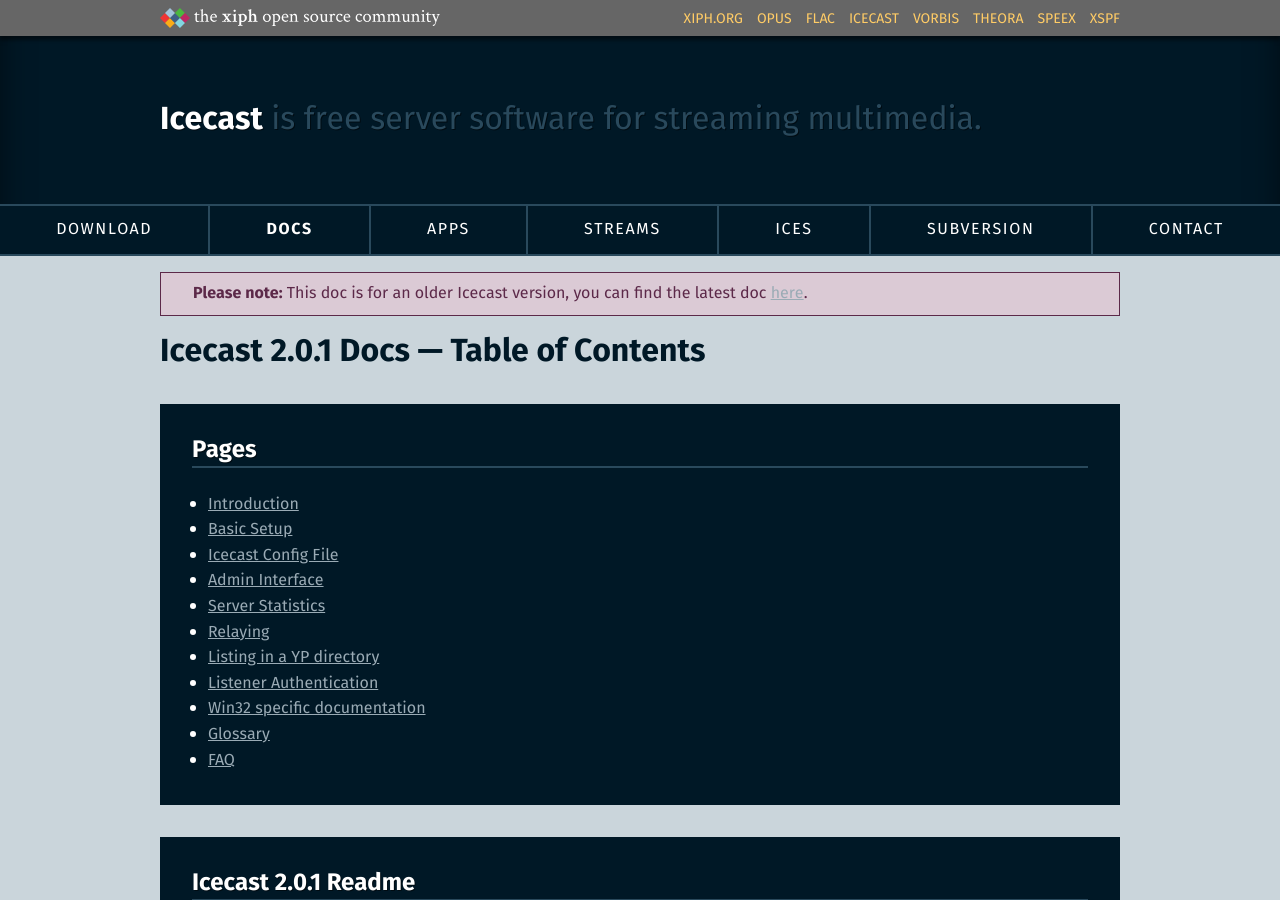
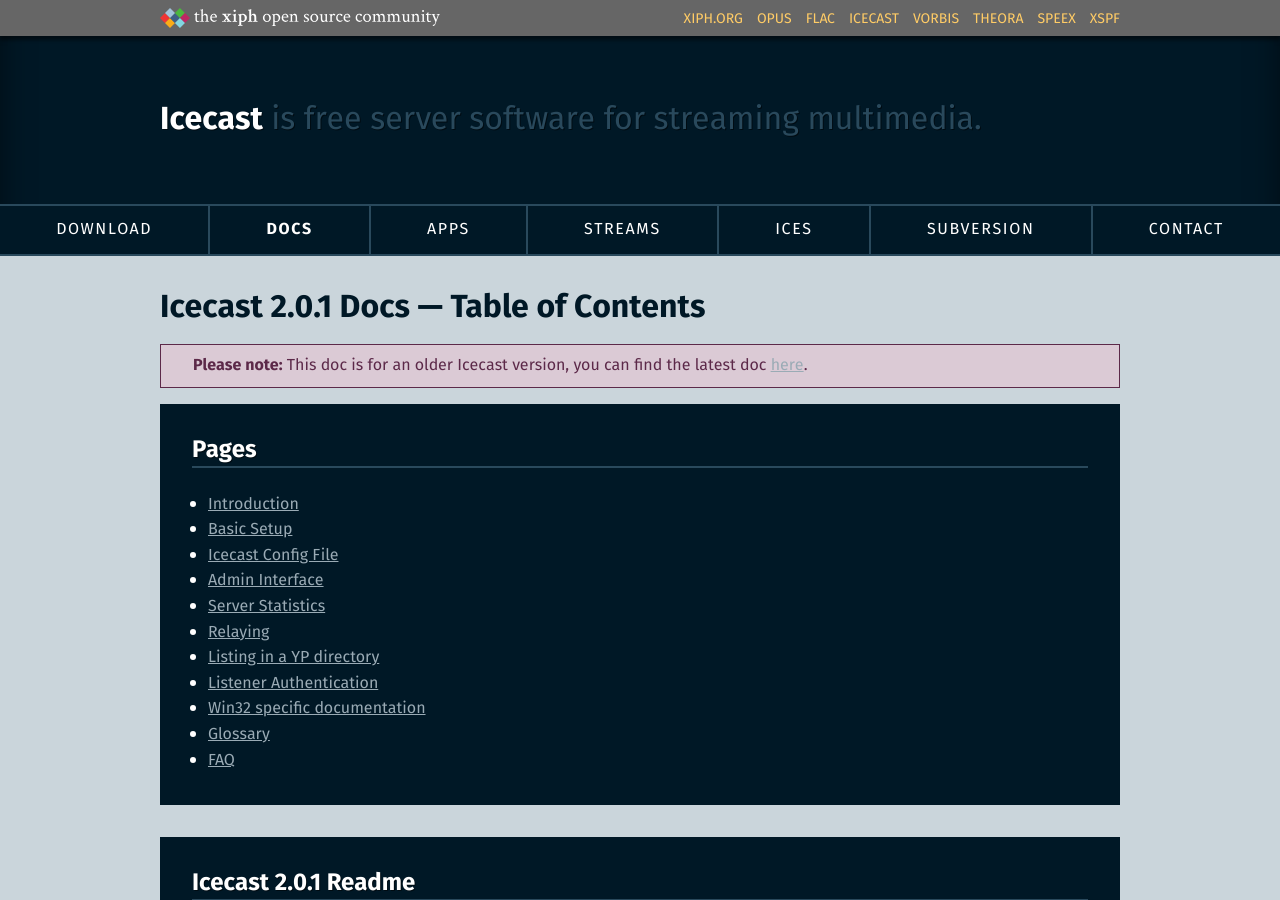
Before and after one commit to barionleg/Xipho, a Jekyll site: the page built from docs/icecast-2.0.1/index.md, in a window 1280 px wide and 900 px high. Built offline with Jekyll 4.4.1, drawn with Linux system fonts in a browser that asks for light colours; part of the change alters nothing that is shown.

Commit message:
Move doc deprecation warning below the h2

```diff
--- a/_layouts/docs.html
+++ b/_layouts/docs.html
@@ -11,13 +11,13 @@
 
     <section>
       {% assign docs = site.pages | where:"product","Icecast" | sort:"version" | group_by:"version" | last %}
+      <h2>{{ page.product }} {{ page.version }} Docs{% if page.title %} &mdash; {{ page.title }}{% endif %}</h2>
       {% if docs.name != page.version %}
       <aside class="error">
         <strong>Please note:</strong> This doc is for an older Icecast version, you can find the latest doc
         <a href="{{ "/docs/icecast-latest" | prepend: site.baseurl }}">here</a>.
       </aside>
       {% endif %}
-      <h2>{{ page.product }} {{ page.version }} Docs{% if page.title %} &mdash; {{ page.title }}{% endif %}</h2>
       {{ content }}
     </section>
 
```
